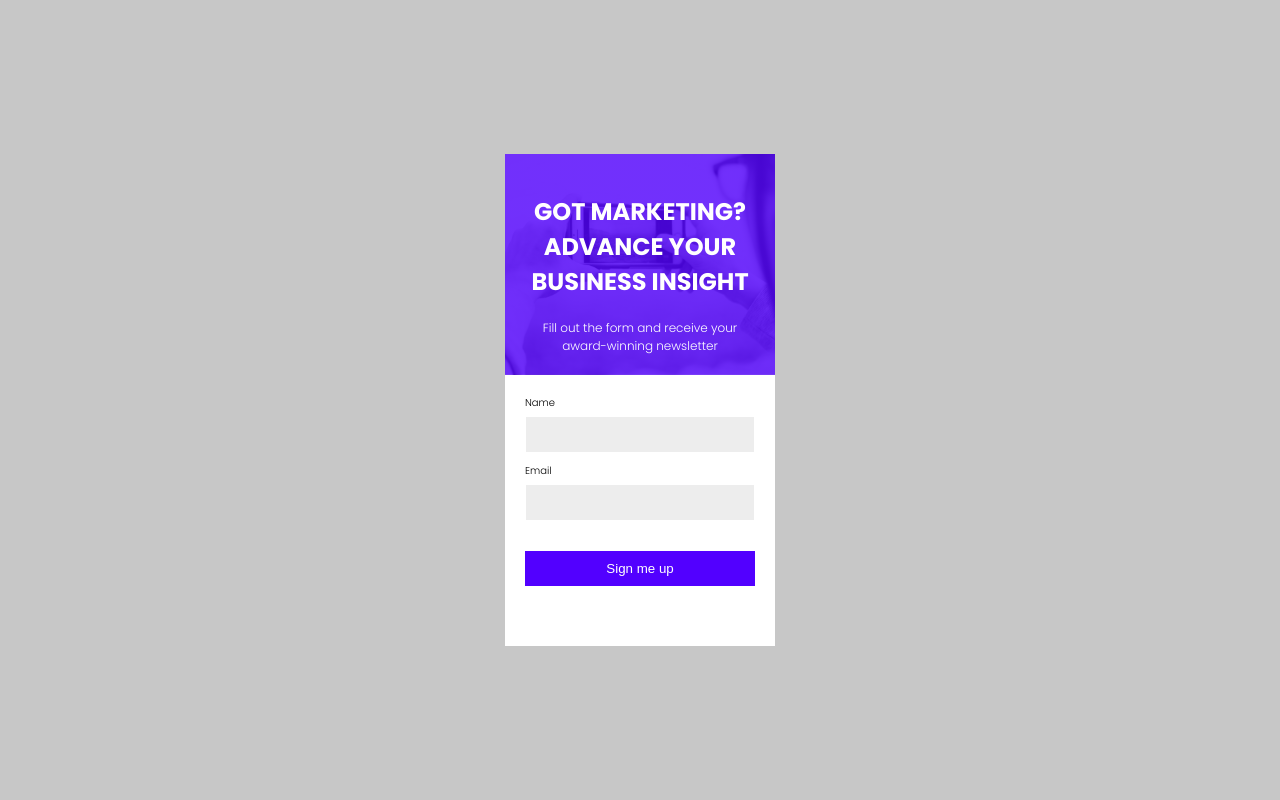
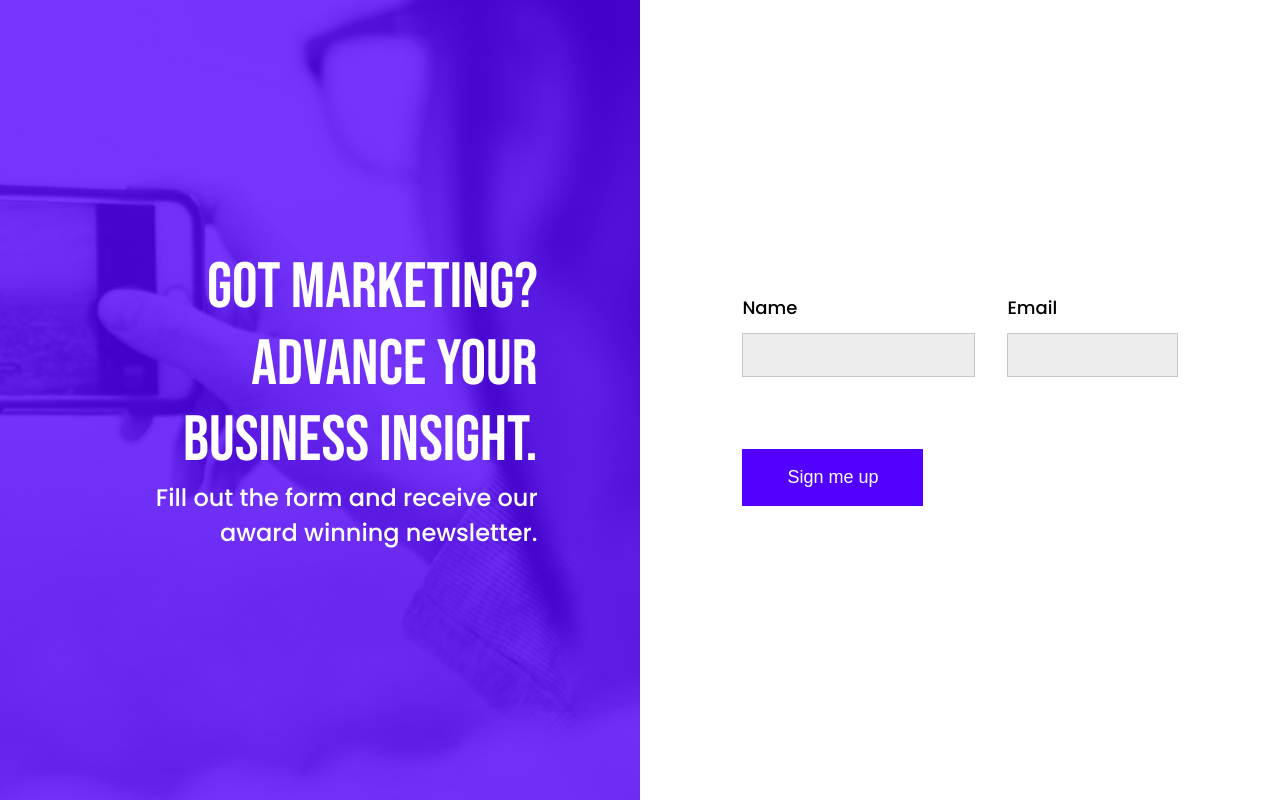
Before and after one commit to atubak400/uiuxPractice2, a plain HTML site: page index.html in a window 1280 px wide. Drawn offline with Linux system fonts and the light colour scheme.

Commit message:
Project Completed

```diff
--- a/index.css
+++ b/index.css
@@ -1,61 +1,127 @@
-html,body {
-    font-family: 'Poppins', sans-serif;
+* {
     margin: 0;
     padding: 0;
-    height: 100vh;
-    display: grid;
-    place-items: center;
-    background: #c7c7c7;
+    box-sizing: border-box;
+    /* The default value of the CSS box-sizing property is typically content-box,
+    which includes only the content within the element's dimensions.
+    If you have applied padding or borders to an element, it can cause the total
+    height to exceed the specified vh value. Setting box-sizing: border-box;
+    for the relevant elements ensures that padding and borders are included
+    within the specified dimensions. */
 }
 
-.container {
-            max-width: 270px;
-}
-.hero {
-    position: relative;
-    background-image: linear-gradient(rgba(82, 0, 255, 0.8), rgba(82, 0, 255, 0.8)), url('bg.jpg');
-    background-size: cover;
-    background-position: center;
-    color: white;
-    text-align: center;
-    padding: 20px;
+body {
+    margin: 0;
+    font-family: 'Poppins';
+
 }
 
-.hero p {
-    margin: 0;
-    font-size: 12px;
+.left-col {
+    background: #5200FF;
+    color: white;
+    position: relative;
+    text-align: center;
 }
 
-.form {
-    background: #fff;
-    padding: 20px;
-    display: flex;
-    flex-direction: column;
-    align-items: flex-start;
+.left-col:before {
+    content: '';
+    position: absolute;
+    left: 0;
+    top: 0;
+    width: 100%;
+    height: 100%;
+    opacity: 0.22;
+    background-image: url('bg.jpg');
+    background-size: cover;
+    background-position: 100%;
 }
 
-.form label {
-    font-size: 10px;
-    display: block;
-    margin-bottom: 5px;
+.content {
+    position: relative;
 }
 
-.form input {
-    background: #ededed;
-    border: 1px solid #fff;
-    margin-bottom: 10px;
-    padding: 10px;
-    width: 100%;
-    box-sizing: border-box;
+.left-col, .right-col {
+    padding: 6.75rem 8vw;
 }
 
-.form button {
-    padding: 10px 15px;
-    background: #5200ff;
-    color: #fff;
+.left-col, .right-col {
+    padding: 6.75rem 8vw; /* 108/16 = 6.75rem */
+}
+/* In most web browsers is 16 pixels. By dividing a pixel value by 16, it allows for a convenient conversion to rem units,
+which are relative to the root element's font-size. For example, if the root element's font-size is set to 16 pixels and
+you have a padding value of 108 pixels, dividing it by 16 gives you a value of 6.75. This value is then used as the padding
+in rem units, meaning it will be 6.75 times the font-size of the root element. Using rem units instead of pixels allows for
+more flexible and scalable designs. It ensures that elements adapt to changes in the font-size of the root element or when
+the user adjusts their browser's default font size settings. */
+
+h1 {
+    margin: 0;
+    font-family: 'Bebas Neue';
+    font-weight: normal;
+    font-size: 4rem;
+    line-height: 1.2em;
+}
+
+p {
+    font-size: 1.5rem;
+    font-weight: 500;
+    margin-bottom: 0;
+}
+
+label {
+    display: block;
+    font-size: 1.125rem;
+    margin-bottom: .77rem;
+}
+
+input {
+    width: 100%;
+    background: #EDEDED;
+    border: 1px solid #C7C7C7;
+    font-size: 1rem;
+    padding: .75rem;
+    outline: none;
+    margin-bottom: 2.5em;
+}
+
+button {
+    width: 100%;
+    background: #5200FF;
+    padding: 1em;
+    color: white;
+    border: none;
+    font-size: 1.125rem;
     cursor: pointer;
-    border: none;
-    width: 100%;
-    margin-top: 20px;
-    margin-bottom: 40px;
 }
+
+
+@media only screen and (min-width: 770px) {
+    .form {
+        display: grid;
+        grid-template-columns: repeat(2, auto);
+        gap: 2em;
+    }
+
+    button {
+        width: auto;
+        padding: 1em 2.5em;
+    }
+}
+
+@media only screen and (min-width: 1260px) {
+    body {
+        display: flex;
+    }
+
+    .left-col, .right-col {
+        flex-basis: 0;
+        flex-grow: 1;
+        height: 100vh;
+        display: grid;
+        place-items: center;
+    }
+
+    .left-col {
+        text-align: right;
+    }
+}
--- a/index.html
+++ b/index.html
@@ -1,21 +1,30 @@
 <html>
     <head>
         <link rel="preconnect" href="https://fonts.gstatic.com">
-        <link href="https://fonts.googleapis.com/css2?family=Poppins:wght@300;700&display=swap" rel="stylesheet">
+        <link href="https://fonts.googleapis.com/css2?family=Bebas+Neue&display=swap" rel="stylesheet">
+        <link href="https://fonts.googleapis.com/css2?family=Poppins:wght@500&display=swap" rel="stylesheet">
         <link rel="stylesheet" href="index.css">
     </head>
     <body>
-        <div class="container">
-            <div class="hero">
-                <h2 class="title">GOT MARKETING? ADVANCE YOUR BUSINESS INSIGHT</h2>
-                <p class="description">Fill out the form and receive your award-winning newsletter</p>
+        <div class="left-col">
+            <div class="content">
+                <h1>Got Marketing? Advance your Business Insight.</h1>
+                <p>Fill out the form and receive our award winning newsletter.</p>
             </div>
-            <div class="form">
-                <label for="name">Name</label>
-                <input type="text" id="name" name="name" required>
-                <label for="email">Email</label>
-                <input type="email" id="email" name="email" required>
-                <button type="submit">Sign me up</button>
+        </div>
+        <div class="right-col">
+            <div class="form content">
+                <div class="input-wrapper">
+                    <label for="name">Name</label>
+                    <input type="text" id="name">
+                </div>
+                <div class="input-wrapper">
+                    <label for="email">Email</label>
+                    <input type="text" id="email">
+                </div>
+                <div class="input-wrapper">
+                    <button>Sign me up</button>
+                </div>
             </div>
         </div>
     </body>
--- a/index.js
+++ /dev/null
@@ -1 +0,0 @@
-// javascript
```
Also changed, not shown: compare/index.html (deleted, +0 -31 lines), compare/index.css (deleted), 3 other files.
